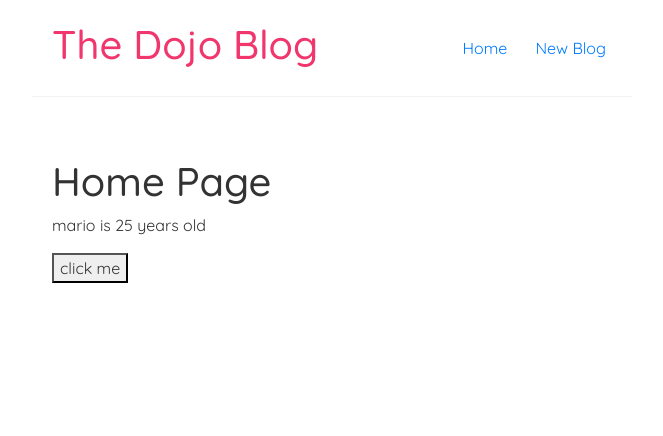
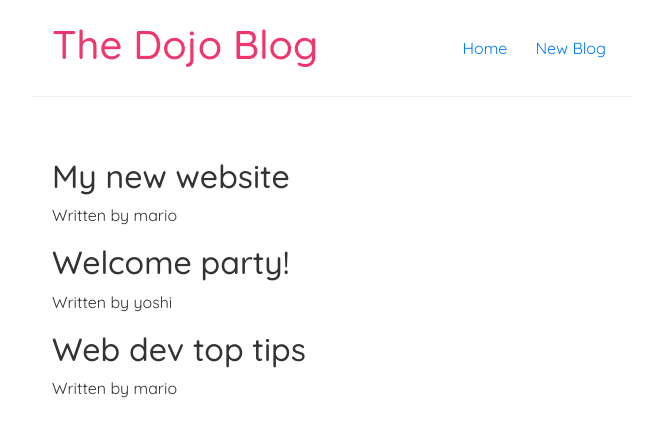
Before and after one commit to ttran9/modern-react-tutorial, a React app: page / in a window 1280 px wide. Shown: the top 436 px of the page, without its empty margins (308-971 px from the left). Built offline with nearby package versions, Linux system fonts and the light colour scheme.

Commit message:
outputting lists via map function.

```diff
--- a/src/Home.js
+++ b/src/Home.js
@@ -3,15 +3,22 @@
 
 const Home = () => {
 
+    const [blogs, setBlogs] = useState([
+        { title: 'My new website', body: 'lorem ipsum...', author: 'mario', id: 1 },
+        { title: 'Welcome party!', body: 'lorem ipsum...', author: 'yoshi', id: 2 },
+        { title: 'Web dev top tips', body: 'lorem ipsum...', author: 'mario', id: 3 }
+      ]);
     // let name = 'mario';
     // second is function to be able to change the name
-    const [name, setName] = useState('mario');
-    const [age, setAge] = useState(25);
+    // const [name, setName] = useState('mario');
+    // const [age, setAge] = useState(25);
 
+    /*
     const handleClick = () => {
         setName('luigi'); // this forces react to re-render the component.
         setAge(30);
     }
+    */
 
     // const handleClickAgain = (name, e) => {
     //     console.log('hello ' + name, e.target);
@@ -19,9 +26,17 @@
 
     return (
         <div className="home">
-            <h1>Home Page</h1>
-            <p>{name } is { age } years old</p>
-            <button onClick={handleClick}>click me</button>
+            {
+                blogs.map((blog) => (
+                    <div className="blog-preview" key={blog.id}>
+                        <h2>{ blog.title } </h2>
+                        <p>Written by { blog.author }</p>
+                    </div>
+                ))
+            }
+            {/* <h1>Home Page</h1> */}
+            {/* <p>{name } is { age } years old</p> */}
+            {/* <button onClick={handleClick}>click me</button> */}
             {/* <button onClick={(e) => handleClickAgain('mario', e)}>Click me again</button> */}
         </div>
     );
```
